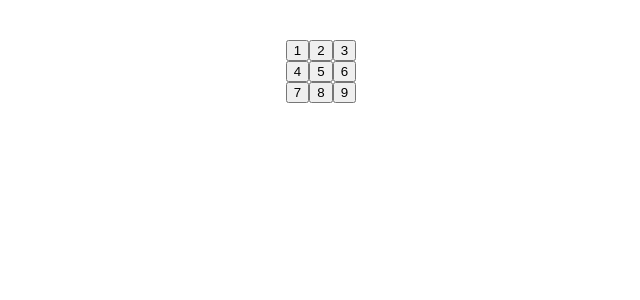
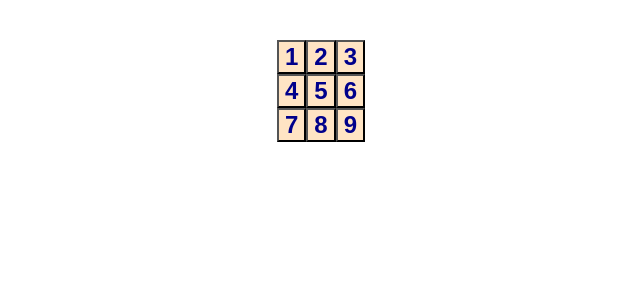
Before and after one commit to Sam-MARTis/React_Learning, a React (Vite) app in the folder Tic-Tac-Toe/: page / in a window 1280 px wide. Shown: the top 300 px of the page, without its empty margins (319-959 px from the left). Built offline with nearby package versions, Linux system fonts and the light colour scheme.

Commit message:
Added style for button

```diff
--- a/Tic-Tac-Toe/src/App.jsx
+++ b/Tic-Tac-Toe/src/App.jsx
@@ -1,6 +1,5 @@
 import Board from './components/Board'
 import './App.css'
-
 function App() {
 
   return (
--- a/Tic-Tac-Toe/src/components/Board.jsx
+++ b/Tic-Tac-Toe/src/components/Board.jsx
@@ -1,3 +1,7 @@
+import './styles/Board.css';
+
+
+
 const Board = () => {
   return (
     <>
--- /dev/null
+++ b/Tic-Tac-Toe/src/components/styles/Board.css
@@ -0,0 +1,11 @@
+.square{
+    /* display: flex; */
+    justify-content: center;
+    /* align-items: center; */
+    font-size: 24px;
+    font-weight: bold;
+    color:darkblue;
+    background-color:bisque;
+    cursor: pointer;
+    transition: background-color 0.3s;
+}
```
Also changed, not shown: 1 other file (tests, documents, lock files or other folders).
